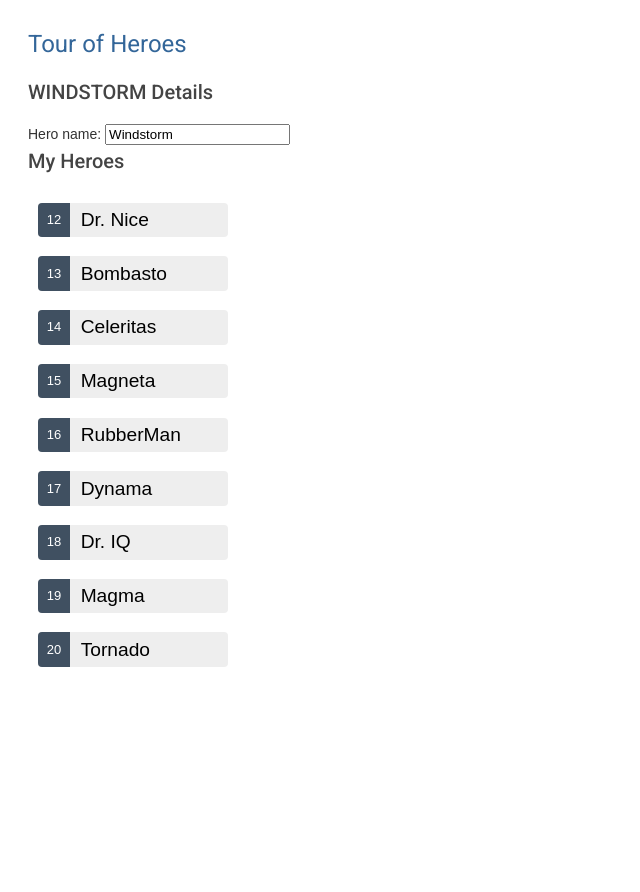
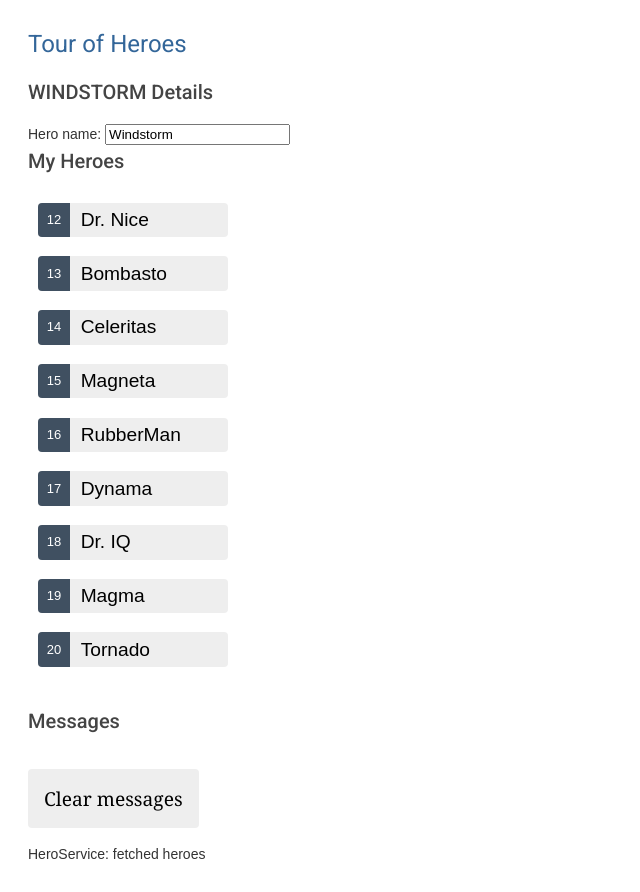
Before and after one commit to aquamanda88/angular-tour-of-heroes, an Angular app: page / in a window 1280 px wide. Shown: the whole page, without its empty margins (0-640 px from the left). Before the commit the page ends 800 px from the top, so only its background shows below. Built offline with nearby package versions, Linux system fonts and the light colour scheme.

Commit message:
Angular 英雄之旅:新增服務

```diff
--- a/src/app/app.module.ts
+++ b/src/app/app.module.ts
@@ -8,12 +8,14 @@
 import { HeroesComponent } from './heroes/heroes.component';
 import { FormsModule } from '@angular/forms';
 import { HeroDetailComponent } from './hero-detail/hero-detail.component';
+import { MessagesComponent } from './messages/messages.component';
 
 @NgModule({
   declarations: [
     AppComponent,
     HeroesComponent,
-    HeroDetailComponent
+    HeroDetailComponent,
+    MessagesComponent
   ],
   imports: [
     BrowserModule,
--- a/src/app/heroes/heroes.component.html
+++ b/src/app/heroes/heroes.component.html
@@ -13,3 +13,4 @@
   </li>
 </ul>
 <app-hero-detail [hero]="selectedHero"></app-hero-detail>
+<app-messages></app-messages>
--- a/src/app/heroes/heroes.component.ts
+++ b/src/app/heroes/heroes.component.ts
@@ -1,6 +1,7 @@
 import { Component, OnInit } from '@angular/core';
 import { Hero } from '../model/hero.model';
-import { HEROES } from '../mock-heroes';
+import { HeroService } from '../services/hero.service';
+import { MessageService } from '../services/message.service';
 
 @Component({
   selector: 'app-heroes',
@@ -12,15 +13,26 @@
     id: 1,
     name: 'Windstorm'
   };
-  heroes = HEROES;
+
+  heroes: Hero[] | null = [];
+
   selectedHero?: Hero;
+
+  constructor(private heroService: HeroService,
+    private messageService: MessageService) { }
+
+  ngOnInit(): void {
+    this.getHeroes();
+  }
+
   onSelect(hero: Hero): void {
     this.selectedHero = hero;
+    this.messageService.add(`HeroesComponent: Selected hero id=${hero.id}`);
   }
 
-  constructor() { }
-
-  ngOnInit(): void {
+  getHeroes(): void {
+    this.heroService.getHeroes()
+        .subscribe(heroes => this.heroes = heroes);
   }
 
 }
--- /dev/null
+++ b/src/app/messages/messages.component.html
@@ -0,0 +1,8 @@
+<div *ngIf="messageService.messages.length">
+
+  <h2>Messages</h2>
+  <button type="button" class="clear"
+          (click)="messageService.clear()">Clear messages</button>
+  <div *ngFor='let message of messageService.messages'> {{message}} </div>
+
+</div>
--- /dev/null
+++ b/src/app/messages/messages.component.ts
@@ -0,0 +1,16 @@
+import { Component, OnInit } from '@angular/core';
+import { MessageService } from '../services/message.service';
+
+@Component({
+  selector: 'app-messages',
+  templateUrl: './messages.component.html',
+  styleUrls: ['./messages.component.scss']
+})
+export class MessagesComponent implements OnInit {
+
+  constructor(public messageService: MessageService) { }
+
+  ngOnInit(): void {
+  }
+
+}
--- /dev/null
+++ b/src/app/services/hero.service.ts
@@ -0,0 +1,19 @@
+import { Injectable } from '@angular/core';
+import { Hero } from '../model/hero.model';
+import { HEROES } from '../mock-heroes';
+import { Observable, of } from 'rxjs';
+import { MessageService } from './message.service';
+
+@Injectable({
+  providedIn: 'root'
+})
+export class HeroService {
+
+  constructor(private messageService: MessageService) { }
+
+  getHeroes(): Observable<Hero[]> {
+    const heroes = of(HEROES);
+    this.messageService.add('HeroService: fetched heroes');
+    return heroes;
+  }
+}
--- /dev/null
+++ b/src/app/services/message.service.ts
@@ -0,0 +1,16 @@
+import { Injectable } from '@angular/core';
+
+@Injectable({
+  providedIn: 'root',
+})
+export class MessageService {
+  messages: string[] = [];
+
+  add(message: string) {
+    this.messages.push(message);
+  }
+
+  clear() {
+    this.messages = [];
+  }
+}
```
Also changed, not shown: src/app/messages/messages.component.scss (added).
